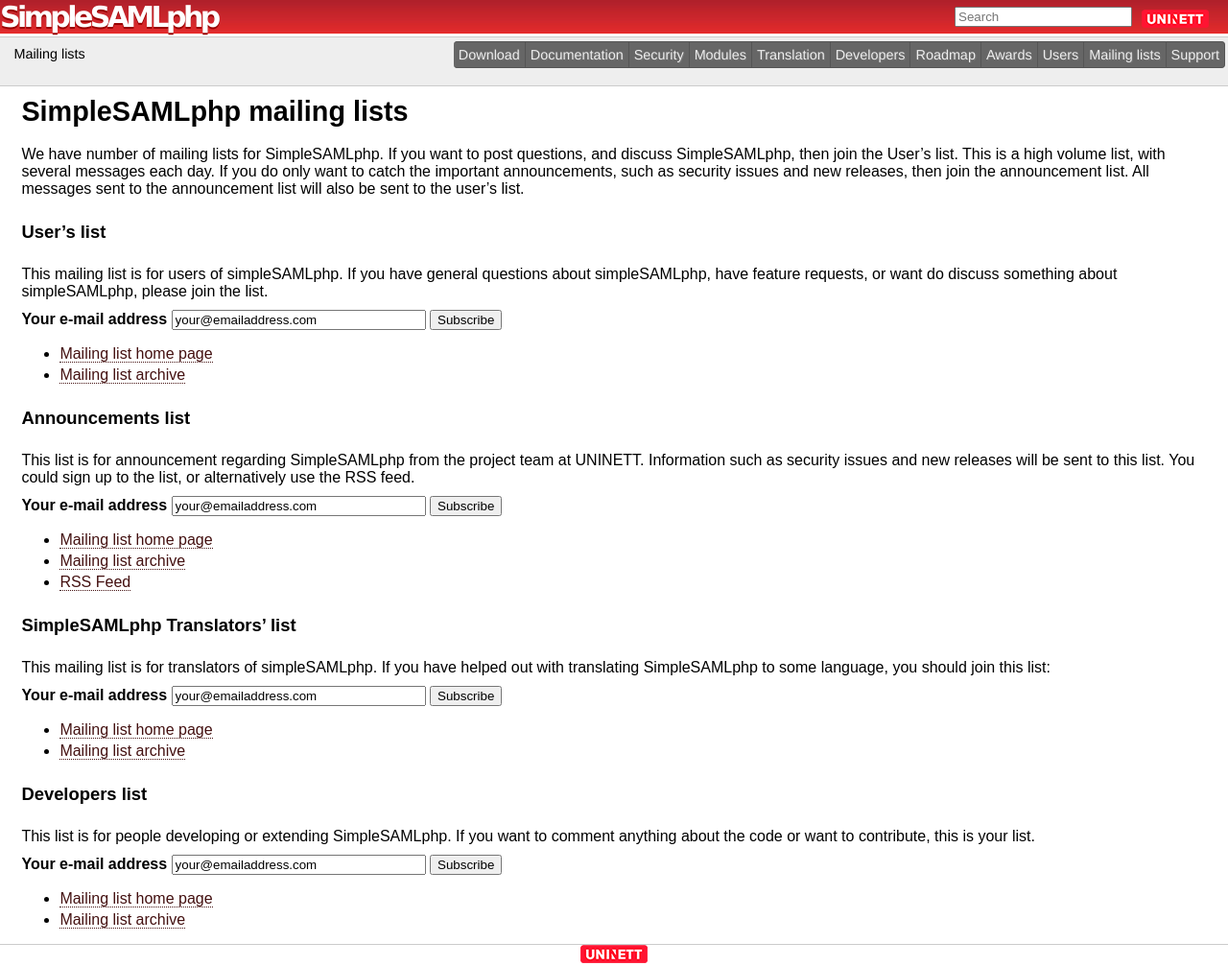
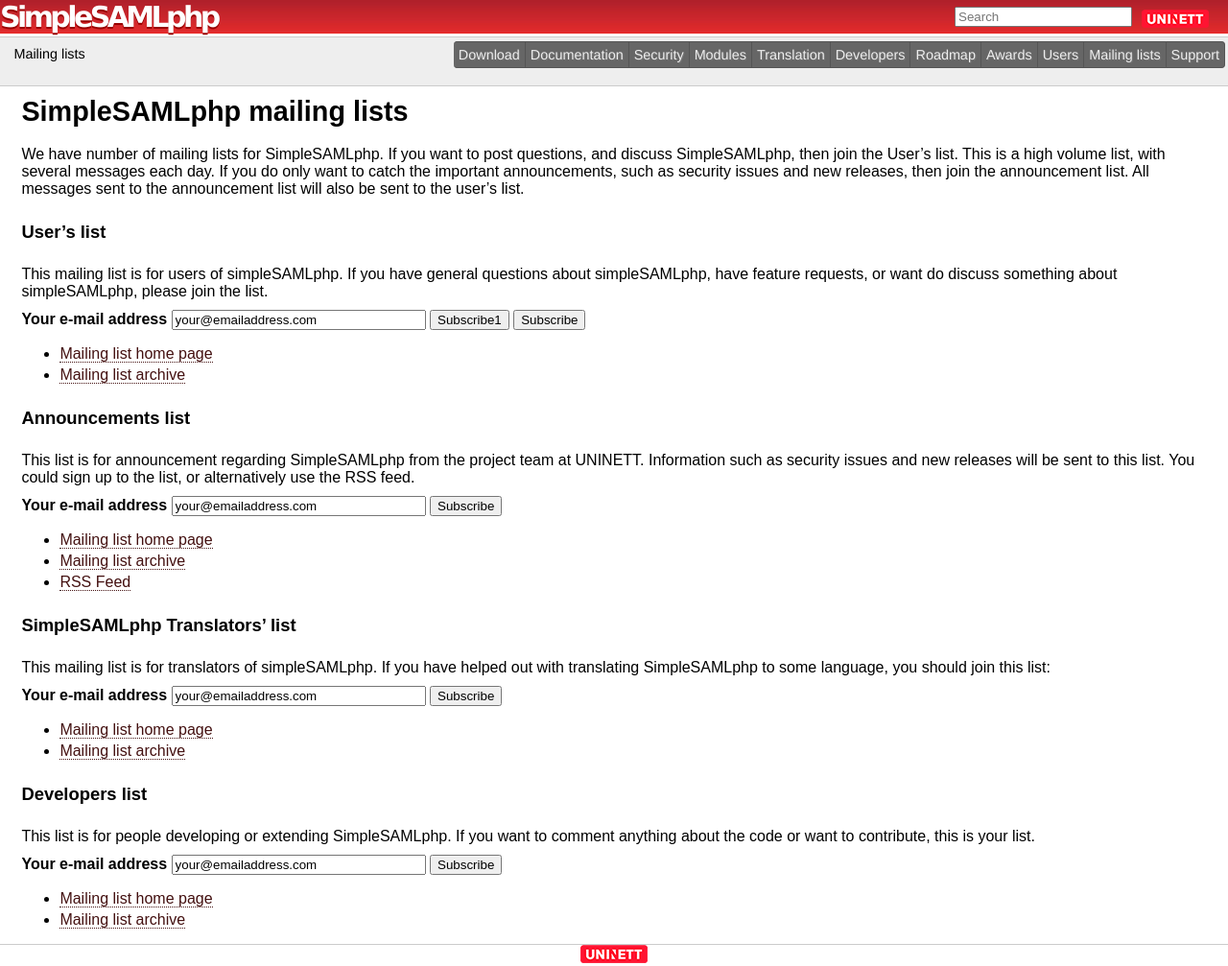
Before and after one commit to simplesamlphp/simplesamlphp.github.io, a Jekyll site: the page built from lists/index.md, in a window 1280 px wide. Shown: the whole page at 96% size. Built offline with Jekyll 4.4.1, drawn with Linux system fonts in a browser that asks for light colours.

Commit message:
update form submit button.

```diff
--- a/lists/index.md
+++ b/lists/index.md
@@ -13,6 +13,7 @@
 <form action="http://groups.google.com/group/simplesamlphp/boxsubscribe">
 <strong>Your e-mail address</strong>
 <input type="text" name="email" size="30" value="your@emailaddress.com" />
+<input type=BUTTON NAME="sub" size="30" value="Subscribe1" onclick="submit();">
 <input type=submit name="sub" value="Subscribe">
 </form>
 
```
